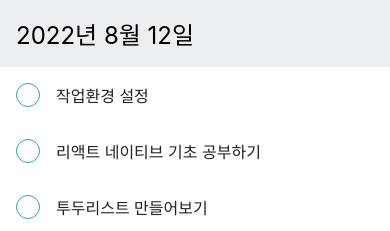
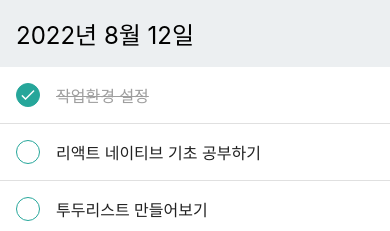
Before and after one commit to star-moon-cloud-k/React-Native_LAB, a React Native app in the folder TodoApp/: screen / in a window 390 px wide. Shown: the top 231 px of the page. Built offline with nearby package versions, Linux system fonts and the light colour scheme.

Commit message:
todoItem

```diff
--- a/TodoApp/component/TodoItem.js
+++ b/TodoApp/component/TodoItem.js
@@ -1,34 +1,50 @@
 import React from "react";
-import { View, Text, StyleSheet } from "react-native";
+import { View, Text, StyleSheet, Image } from "react-native";
 
 function TodoItem({ id, text, done }) {
-  return(
+  return (
     <View style={styles.item}>
-      <View style={styles.circle}/>
-      <Text style={styles.text}>{text}</Text>
+      <View style={[styles.circle, done && styles.filled]}>
+        {done && (
+          <Image source={require("../assets/icons/check_white/check_white.png")}
+          />
+        )}
+      </View>
+      <Text style={[styles.text, done && styles.lineThrough]}>{text}</Text>
     </View>
   );
 }
 
-const styles =StyleSheet.create({
-  item:{
-    flexDirection : 'row',
-    padding : 16,
+const styles = StyleSheet.create({
+  item: {
+    flexDirection: "row",
+    padding: 16,
     alignItems: "center",
   },
   circle: {
     width: 24,
     height: 24,
-    borderRadius : 12,
-    borderColor : '#26a69a',
-    borderWidth : 1,
-    marginRight : 16,
+    borderRadius: 12,
+    borderColor: "#26a69a",
+    borderWidth: 1,
+    marginRight: 16,
   },
-  text:{
-    flex :1,
-    fontSize : 16,
-    color : '#212121',
+  text: {
+    flex: 1,
+    fontSize: 16,
+    color: "#212121",
   },
+  filled: {
+    justifyContent: "center",
+    alignItems: "center",
+    backgroundColor: "#26a69a",
+  },
+  lineThrough:{
+    color: "#9e9e9e",
+    textDecorationLine: "line-through",
+
+  }
+
 });
 
 export default TodoItem;
--- a/TodoApp/component/TodoList.js
+++ b/TodoApp/component/TodoList.js
@@ -5,10 +5,11 @@
 function TodoList({ todos }) {
   return (
     <FlatList
+      ItemSeparatorComponent={() => <View style={styles.separator} />}
       style={styles.list}
       data={todos}
       renderItem={({ item }) => (
-        <TodoItem id={item.id} text={item.text} done={item.done}/>
+        <TodoItem id={item.id} text={item.text} done={item.done} />
       )}
       keyExtractor={item => item.id.toString()}
     />
@@ -18,7 +19,11 @@
 const styles = StyleSheet.create({
   list: {
     flex: 1,
+  }, separator: {
+    backgroundColor: "#e0e0e0",
+    height: 1,
   },
+
 });
 
 export default TodoList;
```
